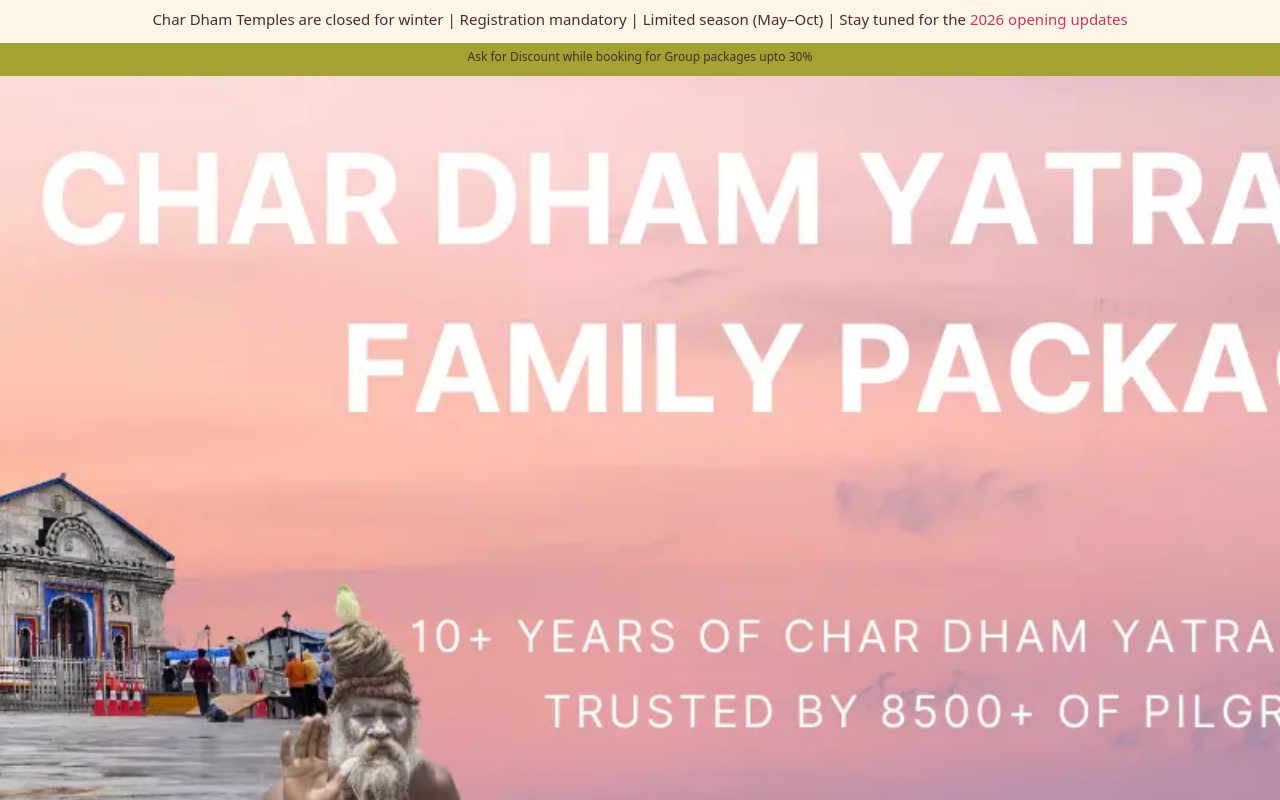
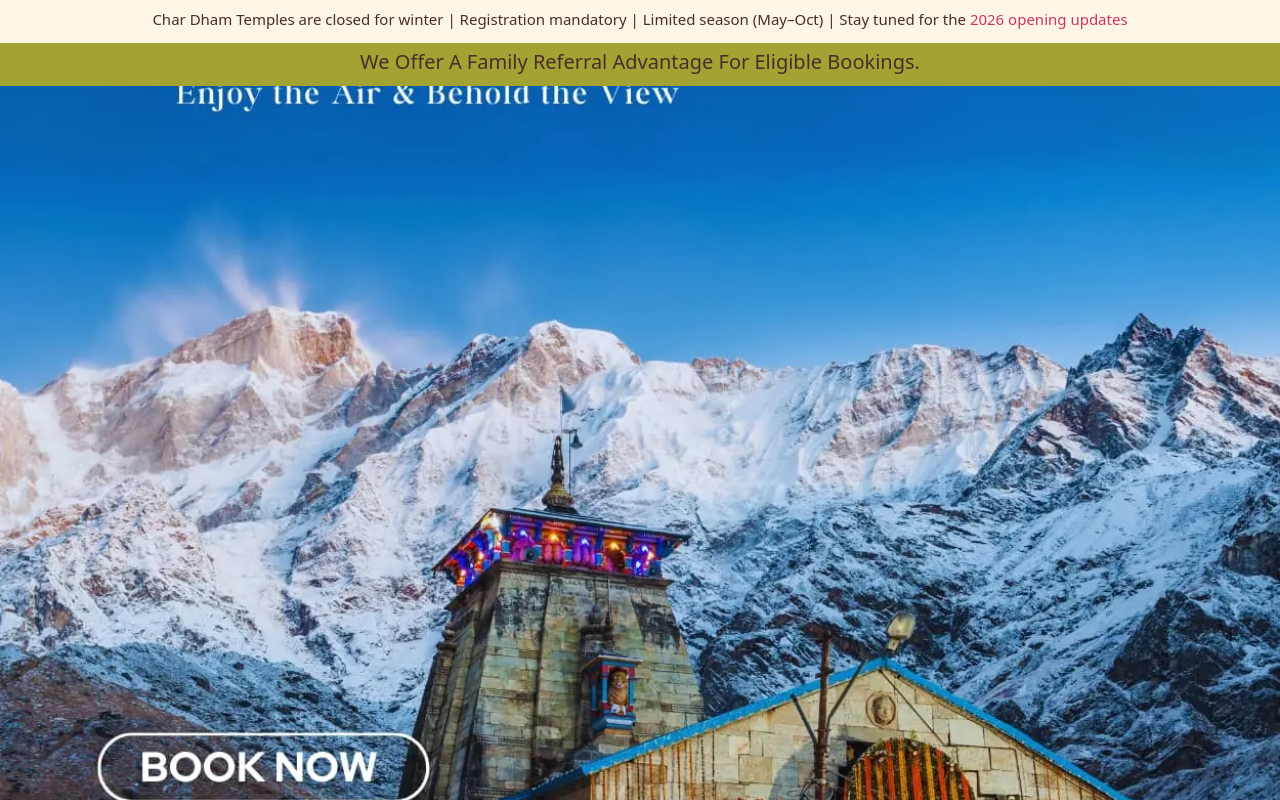
Before and after one commit to Sarita595k/Char_Dham_Frontend, a React (Vite) app: page / in a window 1280 px wide. Shown: the top 800 px of the page. Built offline with nearby package versions, Linux system fonts and the light colour scheme.

Commit message:
alert 2 text changed

```diff
--- a/src/Components/Alert2.jsx
+++ b/src/Components/Alert2.jsx
@@ -7,13 +7,14 @@ background-color:#A3A333;
 padding:.7rem`
 
 const H2 = styled.h2`
-font-size:1.2rem;
+font-size:clamp(1.2rem,1.6vw,2rem);
+text-transform:capitalize;
 color:#4A2C2A;
 `
 const Alert2 = () => {
     return (
         <Div>
-            <H2>Ask for Discount while booking for Group packages upto 30%</H2>
+            <H2>we offer a family referral advantage for eligible bookings.</H2>
         </Div>)
 }
 export default Alert2
```
